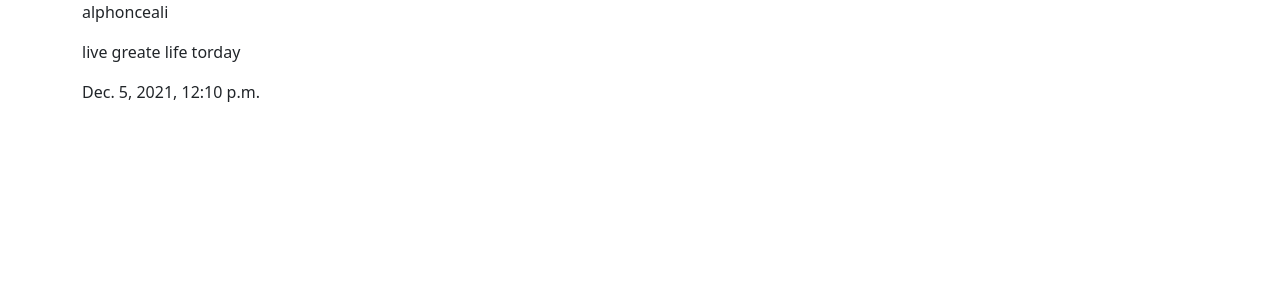
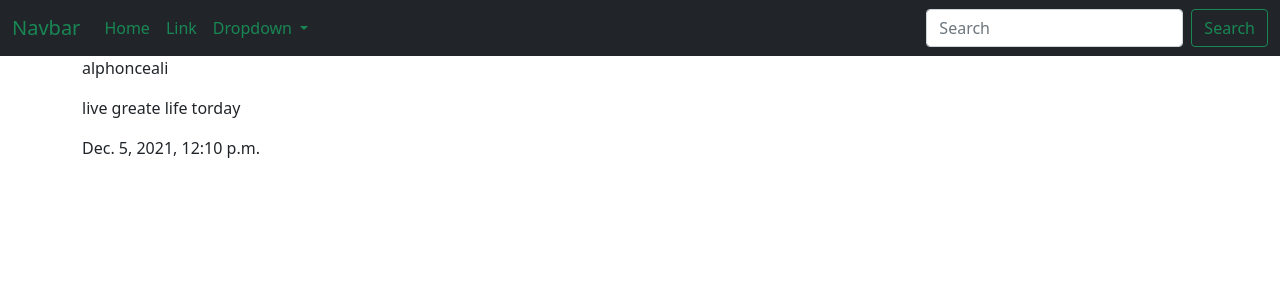
Before and after one commit to alphonce-otieno-odhiambo/IG.C, a Django app: template insta/templates/home.html in a window 1280 px wide. Shown: the top 300 px of the page. Run offline with Django 3.2, Linux system fonts and the light colour scheme; the template is opened without the code that fills it: values that come from a table or form of the project are taken from there, others are empty; data comes from the database, SQL or seed files in the repository.

Commit message:
add static files and view point

```diff
--- a/insta/templates/base.html
+++ b/insta/templates/base.html
@@ -8,6 +8,7 @@
     {% block title %} {% endblock%}
 </head>
 <body>
+    {% include 'navbar.html'%}
     {% block content %}{% endblock%}
     <script src="https://cdn.jsdelivr.net/npm/@popperjs/core@2.9.2/dist/umd/popper.min.js" integrity="sha384-IQsoLXl5PILFhosVNubq5LC7Qb9DXgDA9i+tQ8Zj3iwWAwPtgFTxbJ8NT4GN1R8p" crossorigin="anonymous"></script>
 <script src="https://cdn.jsdelivr.net/npm/bootstrap@5.0.2/dist/js/bootstrap.min.js" integrity="sha384-cVKIPhGWiC2Al4u+LWgxfKTRIcfu0JTxR+EQDz/bgldoEyl4H0zUF0QKbrJ0EcQF" crossorigin="anonymous"></script>
--- /dev/null
+++ b/insta/templates/navbar.html
@@ -0,0 +1,33 @@
+<nav class="navbar navbar-expand-lg navbar-light bg-dark text-white">
+    <div class="container-fluid">
+      <a class="navbar-brand text-success" href="#">Navbar</a>
+      <button class="navbar-toggler" type="button" data-bs-toggle="collapse" data-bs-target="#navbarSupportedContent" aria-controls="navbarSupportedContent" aria-expanded="false" aria-label="Toggle navigation">
+        <span class="navbar-toggler-icon"></span>
+      </button>
+      <div class="collapse navbar-collapse" id="navbarSupportedContent">
+        <ul class="navbar-nav me-auto mb-2 mb-lg-0">
+          <li class="nav-item">
+            <a class="nav-link active text-success" aria-current="page" href="#">Home</a>
+          </li>
+          <li class="nav-item">
+            <a class="nav-link text-success" href="#">Link</a>
+          </li>
+          <li class="nav-item dropdown">
+            <a class="nav-link dropdown-toggle text-success" href="#" id="navbarDropdown" role="button" data-bs-toggle="dropdown" aria-expanded="false">
+              Dropdown
+            </a>
+            <ul class="dropdown-menu text-success" aria-labelledby="navbarDropdown">
+              <li><a class="dropdown-item text-success" href="#">Action</a></li>
+              <li><a class="dropdown-item text-success" href="#">Another action</a></li>
+              <li><hr class="dropdown-divider"></li>
+              <li><a class="dropdown-item text-success" href="#">Something else here</a></li>
+            </ul>
+          </li>
+        </ul>
+        <form class="d-flex">
+          <input class="form-control me-2" type="search" placeholder="Search" aria-label="Search">
+          <button class="btn btn-outline-success" type="submit">Search</button>
+        </form>
+      </div>
+    </div>
+  </nav>
--- /dev/null
+++ b/insta/urls.py
@@ -0,0 +1,7 @@
+from django.urls import path
+from . import views
+#set your urls
+
+urlpatterns = [
+    path('',views.postview, name='home')
+]
--- a/instagram/urls.py
+++ b/instagram/urls.py
@@ -14,8 +14,9 @@ Including another URLconf
     2. Add a URL to urlpatterns:  path('blog/', include('blog.urls'))
 """
 from django.contrib import admin
-from django.urls import path
+from django.urls import path, include
 
 urlpatterns = [
     path('admin/', admin.site.urls),
+    path('', include('insta.urls')),
 ]
```
Also changed, not shown: insta/views.py (+13 -8 lines), static/css/index.html (added).
